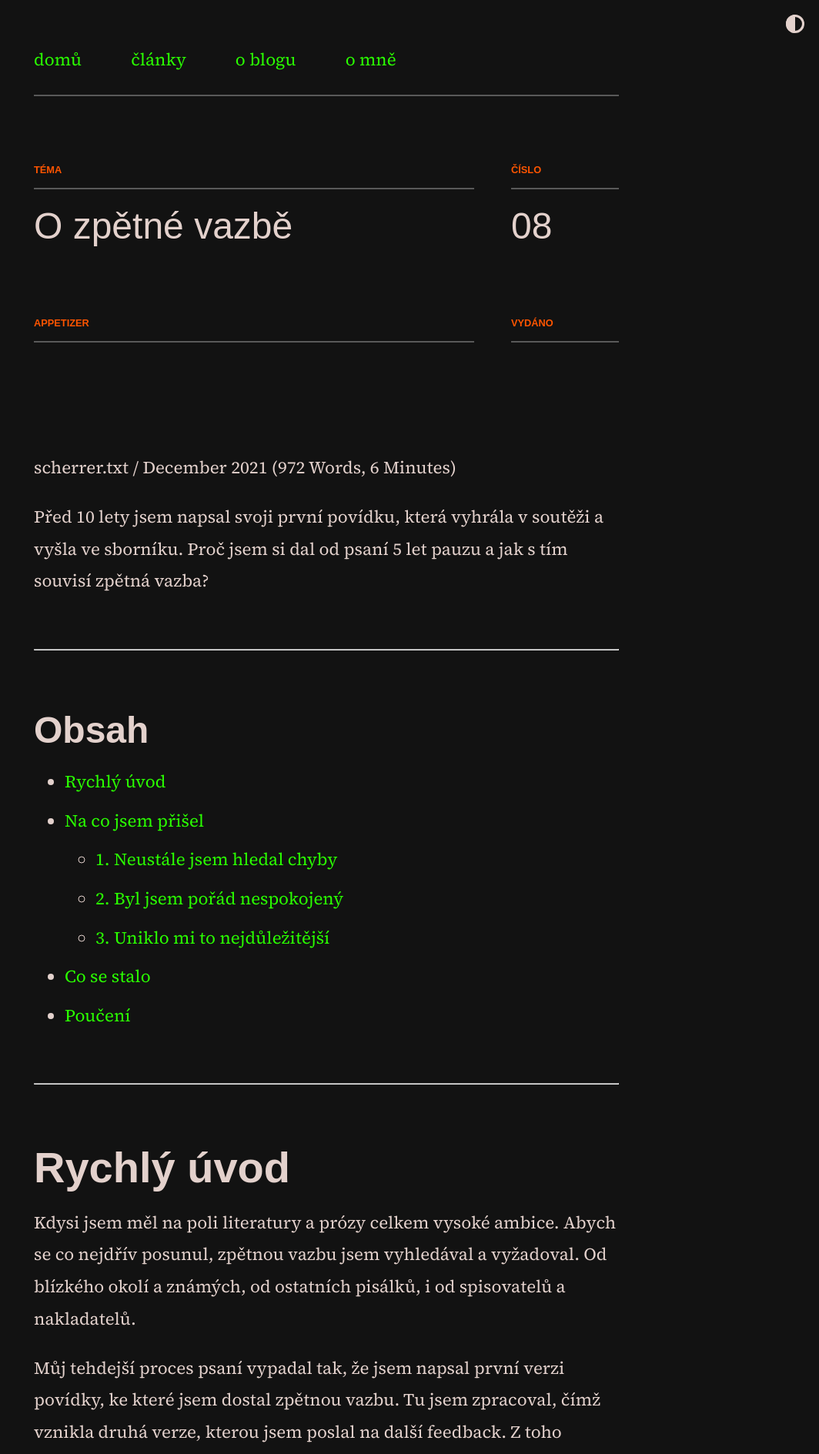
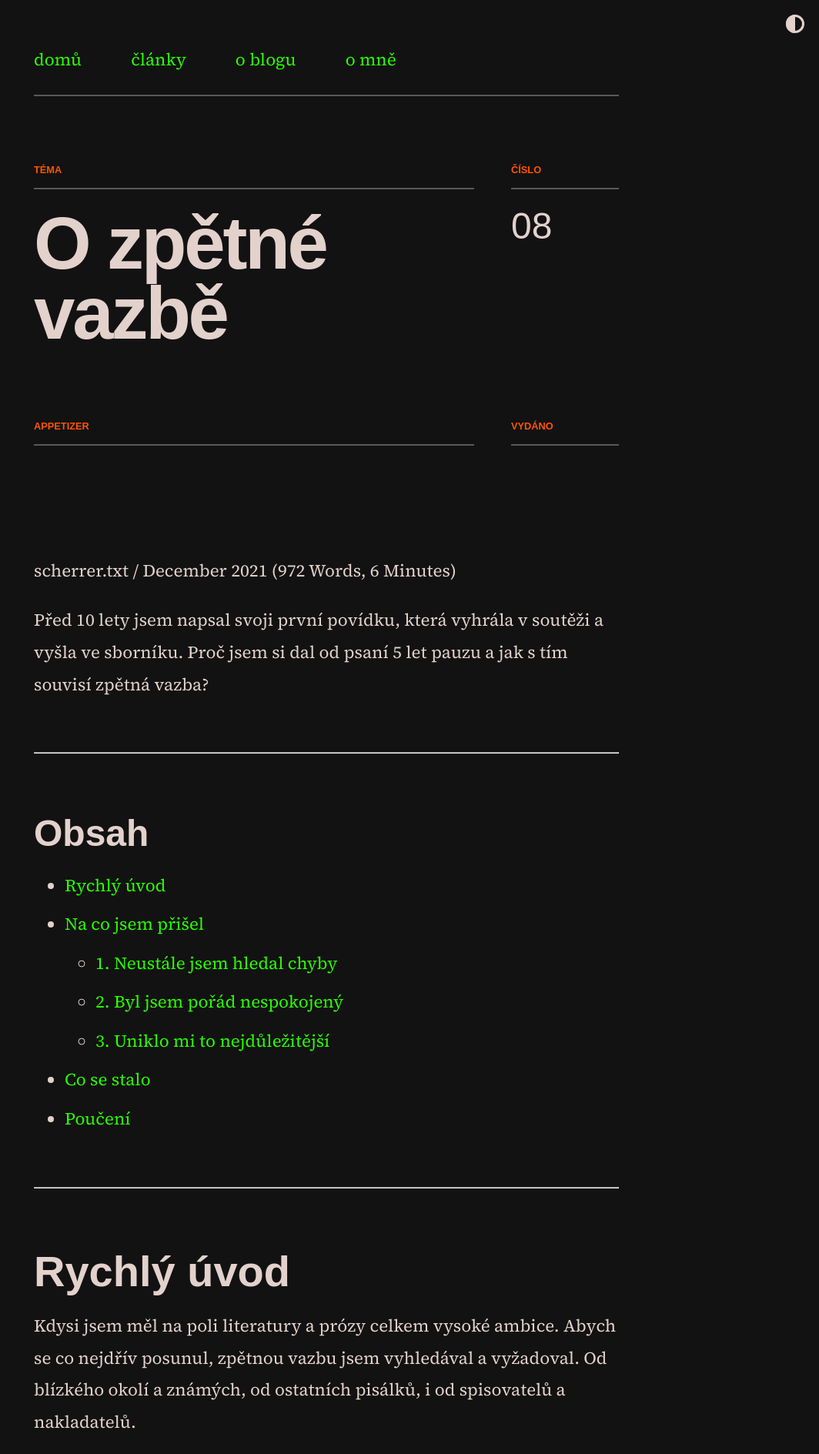
Before and after one commit to scherrer-txt/bts, a Jekyll site: the page built from _posts/2021-12-17-o-zpetne-vazbe.md, in a window 1280 px wide. Shown: the top 1889 px of the page at 77% size, without its empty margins (216-1280 px from the left). Built offline with Jekyll 4.4.1, drawn with Linux system fonts in a browser that asks for light colours; some web fonts are replaced.

Commit message:
Update post.html

```diff
--- a/_layouts/post.html
+++ b/_layouts/post.html
@@ -20,7 +20,7 @@ layout: default
     <div class="theme-container">
       <div class="post-meta-label">Téma</div>
       <div class="post-meta-content">
-        <h1 class="post-meta-info">{{ page.title }}</h1>
+        <h1 class="post-meta-info-title">{{ page.title }}</h1>
       </div>
     </div>
     <div class="number-container">
```
